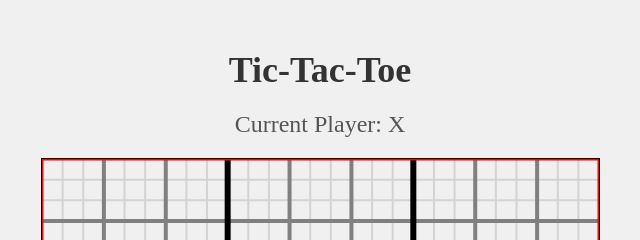
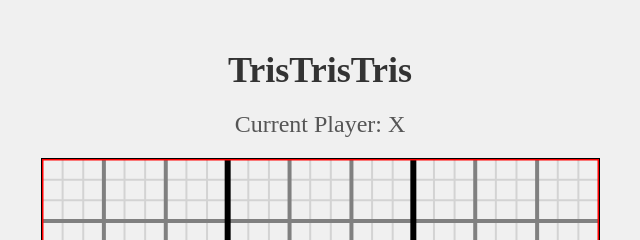
Before and after one commit to sbancuz/tristristris, a plain HTML site: page index.html in a window 1280 px wide. Shown: the top 240 px of the page, 320-960 px from the left. Drawn offline with Linux system fonts and the light colour scheme.

Commit message:
Update index.html

```diff
--- a/index.html
+++ b/index.html
@@ -55,7 +55,7 @@
 </head>
 <body>
     <div class="container">
-        <h1>Tic-Tac-Toe</h1>
+        <h1>TrisTrisTris</h1>
         <div id="currentPlayer">Current Player: X</div>
         <canvas id="myCanvas" width="810" height="810"></canvas>
         <div class="buttons">
```
